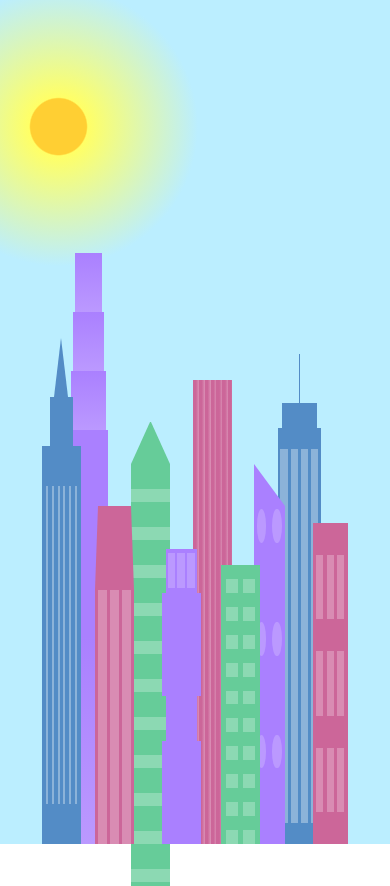
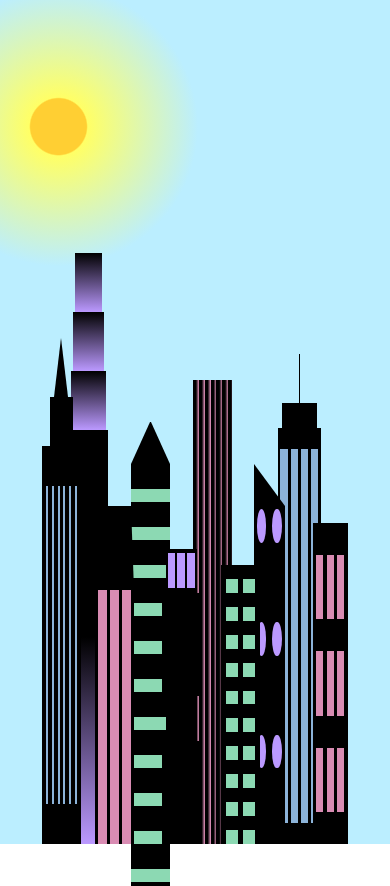
Before and after one commit to ConradPB/City-Skyline-Daylight-Dark, a website: page index.html in a window 390 px wide. Drawn offline with Linux system fonts and the light colour scheme.

Commit message:
city skyline with media query-darkened buildings

```diff
--- a/CSS/styles.css
+++ b/CSS/styles.css
@@ -298,3 +298,16 @@ body {
       var(--window-color3) 30%
     );
 }
+
+@media (max-width: 1000px) {
+
+  :root {
+      --building-color1: #000;
+      --building-color2: #000;
+      --building-color3: #000;
+      --building-color4: #000;
+
+
+    }
+
+  }
```
